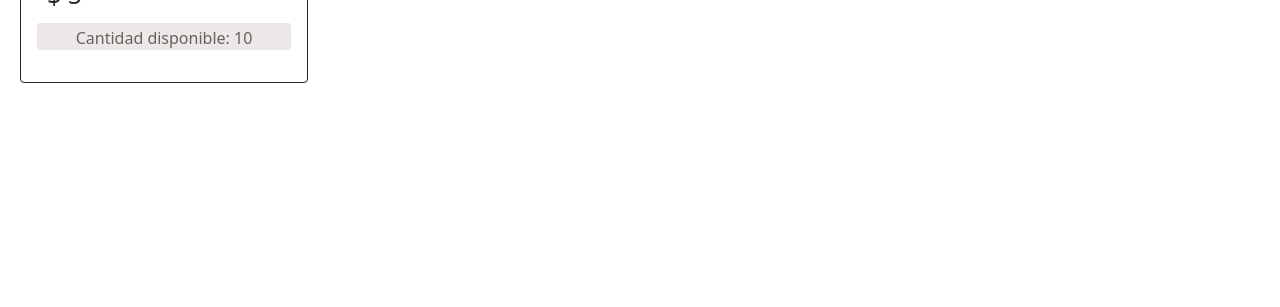
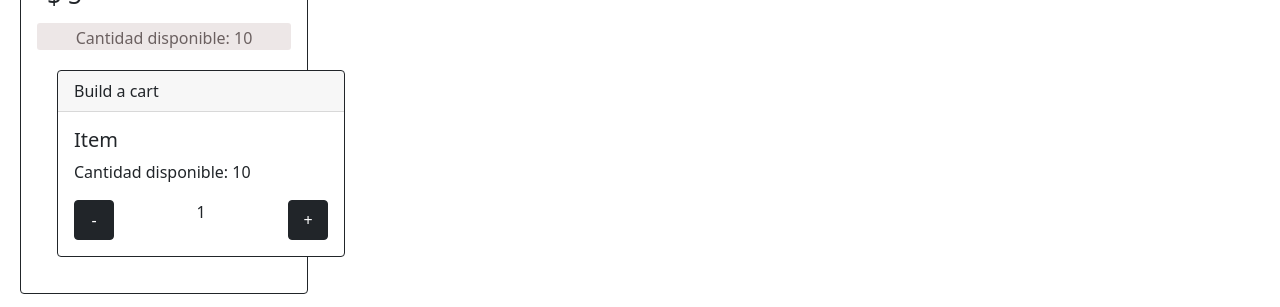
Before and after one commit to anrrid/ecommerce-React-Js, a React (Create React App) app in the folder myapp/: page /detail/1 in a window 1280 px wide. Shown: the part 445-752 px from the top of the page. Built offline with nearby package versions, Linux system fonts and the light colour scheme.

Commit message:
counter first push

```diff
--- a/myapp/src/components/ItemCount.js
+++ b/myapp/src/components/ItemCount.js
@@ -1,11 +1,17 @@
 import React, { useState } from "react";
 import "./ItemCount.css"
+import { useParams } from "react-router-dom";
+
+import items from "./utils/utils";
 
 //components
 import Card from 'react-bootstrap/Card'
 import Button from 'react-bootstrap/Button'
 
 const ItemCount = (props) => {
+    const { itemId } = useParams();
+
+    const item = items.find((item) => item.id == itemId);
 
     const [counter, setCounter] = useState(1);
     const [stock, setStock] = useState(props.stock);
@@ -31,7 +37,7 @@ const ItemCount = (props) => {
                 <Card.Header>Build a cart</Card.Header>
                 <Card.Body>
                     <Card.Title>Item</Card.Title>
-                    <Card.Text> <p>Cantidad disponible: {stock}</p> </Card.Text>
+                    <Card.Text> <p>Cantidad disponible: {item.stock}</p> </Card.Text>
                     <Card.Text className="btnCounter">
                         <Button variant="dark" className="button" onClick={handlerCountDown} >-</Button>
                         <p>{counter}</p>
--- a/myapp/src/components/ItemDetail.js
+++ b/myapp/src/components/ItemDetail.js
@@ -1,6 +1,7 @@
 import React, { useState } from "react";
 import Card from "react-bootstrap/Card";
 import { useParams } from "react-router-dom";
+import ItemCount from "./ItemCount"
 
 import items from "./utils/utils";
 
@@ -28,6 +29,7 @@ const ItemDetail = ({ itemToItemDetail }) => {
             {" "}
             <p>Cantidad disponible: {item.stock}</p>{" "}
           </Card.Text>
+          <ItemCount />
         </Card.Body>
       </Card>
     </div>
```
